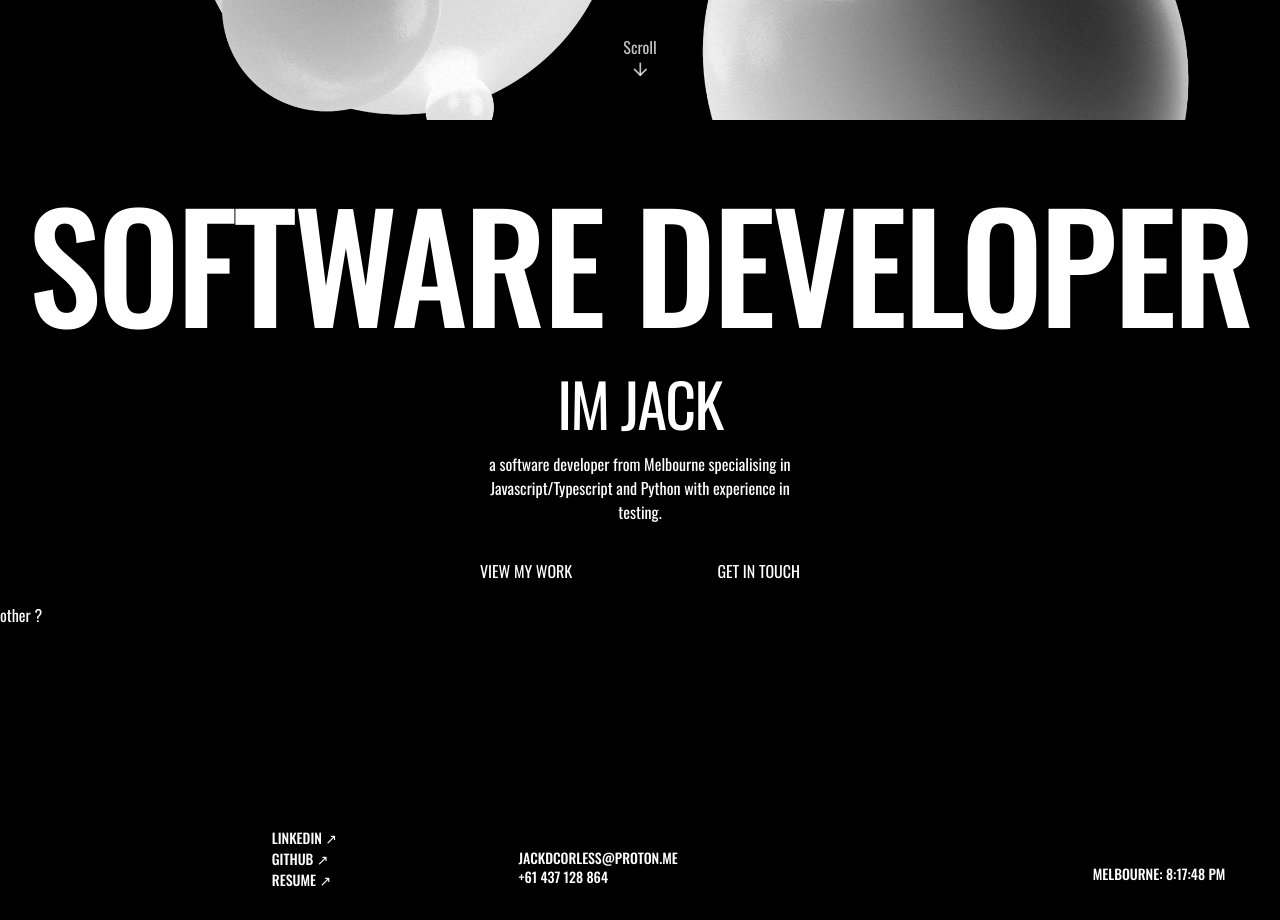
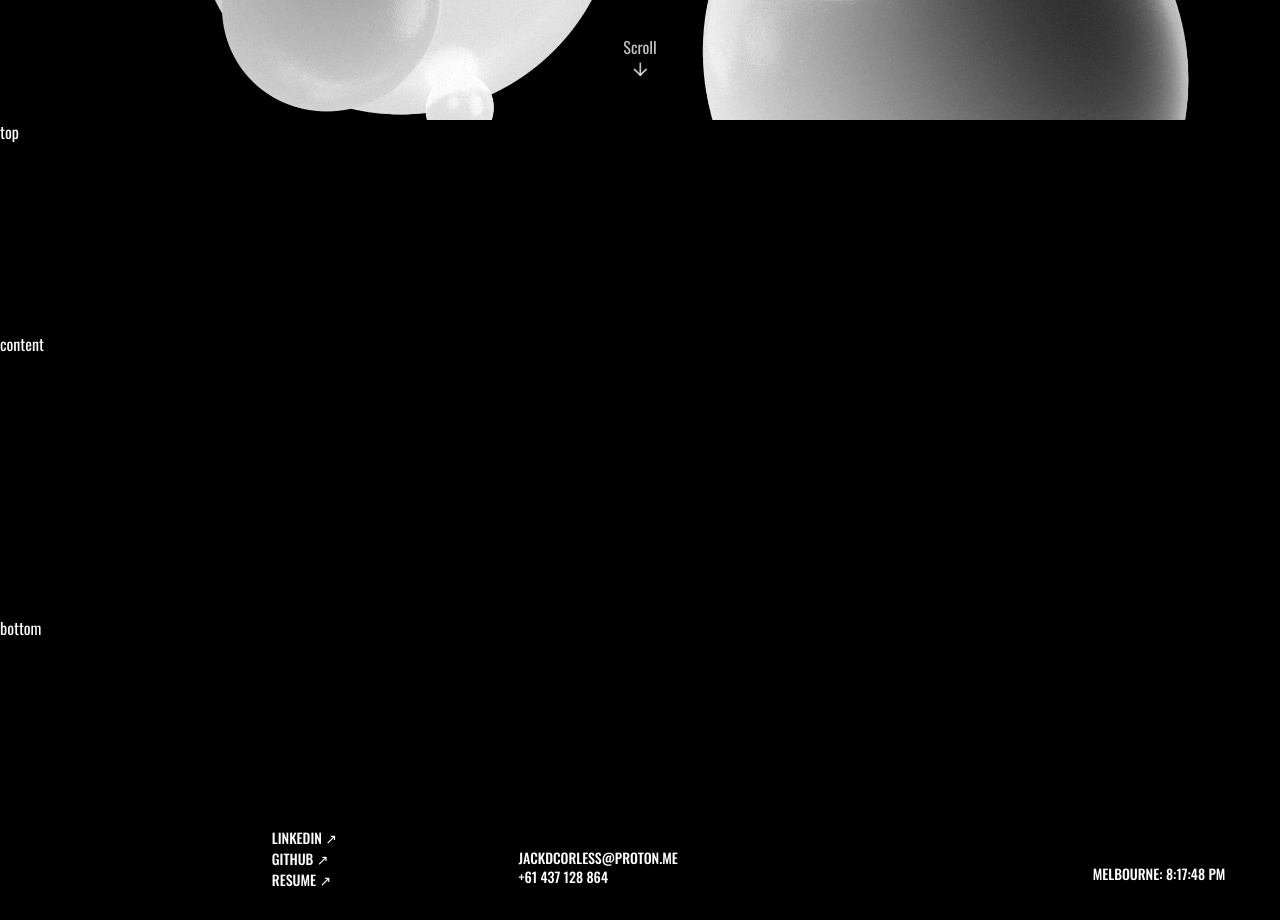
Before and after one commit to jackcorless91/gsap-portfolio, a React (Vite) app: page / in a window 1280 px wide. Shown: the part 680-1600 px from the top of the page. Built offline with nearby package versions, Linux system fonts and the light colour scheme.

Commit message:
index content layout

```diff
--- a/src/components/IndexContent.jsx
+++ b/src/components/IndexContent.jsx
@@ -3,34 +3,14 @@ import Footer from "@/components/Footer.jsx";
 
 function IndexContent() {
   return (
-    <section className="min-h-screen text-white grid grid-rows-3 gap-1 pt-8">
-      <div className="text-[11.5vw] w-screen tracking-tight uppercase text-center font-medium">Software developer</div>
-      {/* add sm screen for font, wrap to second line ? */}
-      <div className="flex justify-center items-center">
-        <div className="w-80 h-full grid grid-rows-[25%_50%_25%]">
-          <div className="flex justify-end text-center flex-col tracking-tight uppercase text-6xl">
-            im jack
-          </div>
-          <div className="flex justify-center items-center text-center text-[]">
-            a software developer from Melbourne specialising in Javascript/Typescript and Python with experience in testing.
-          </div>
-          <div className="flex justify-between items-center">
-            <button className="uppercase">view my work</button>
-            <button className="uppercase">get in touch</button>
-          {/* add animations and styling on buttons */}
-          </div>
-
-        </div>
-        {/*<div className="w-80 h-full flex justify-center items-center">*/}
-        {/*  <div className="bg-white h-[85%] w-[85%] flex justify-center items-center">*/}
-        {/*    <div className="text-black">photo</div>*/}
-        {/*  </div>*/}
-        {/*</div>*/}
-      </div>
-      <div>other ?</div>
+    <div className="min-h-screen flex flex-col">
+      <section className="flex-1 text-white grid grid-rows-[30%_40%_30%]">
+        <div>top</div>
+        <div>content</div>
+        <div>bottom</div>
+      </section>
       <Footer />
-    </section>
-
+    </div>
   );
 }
 
```
